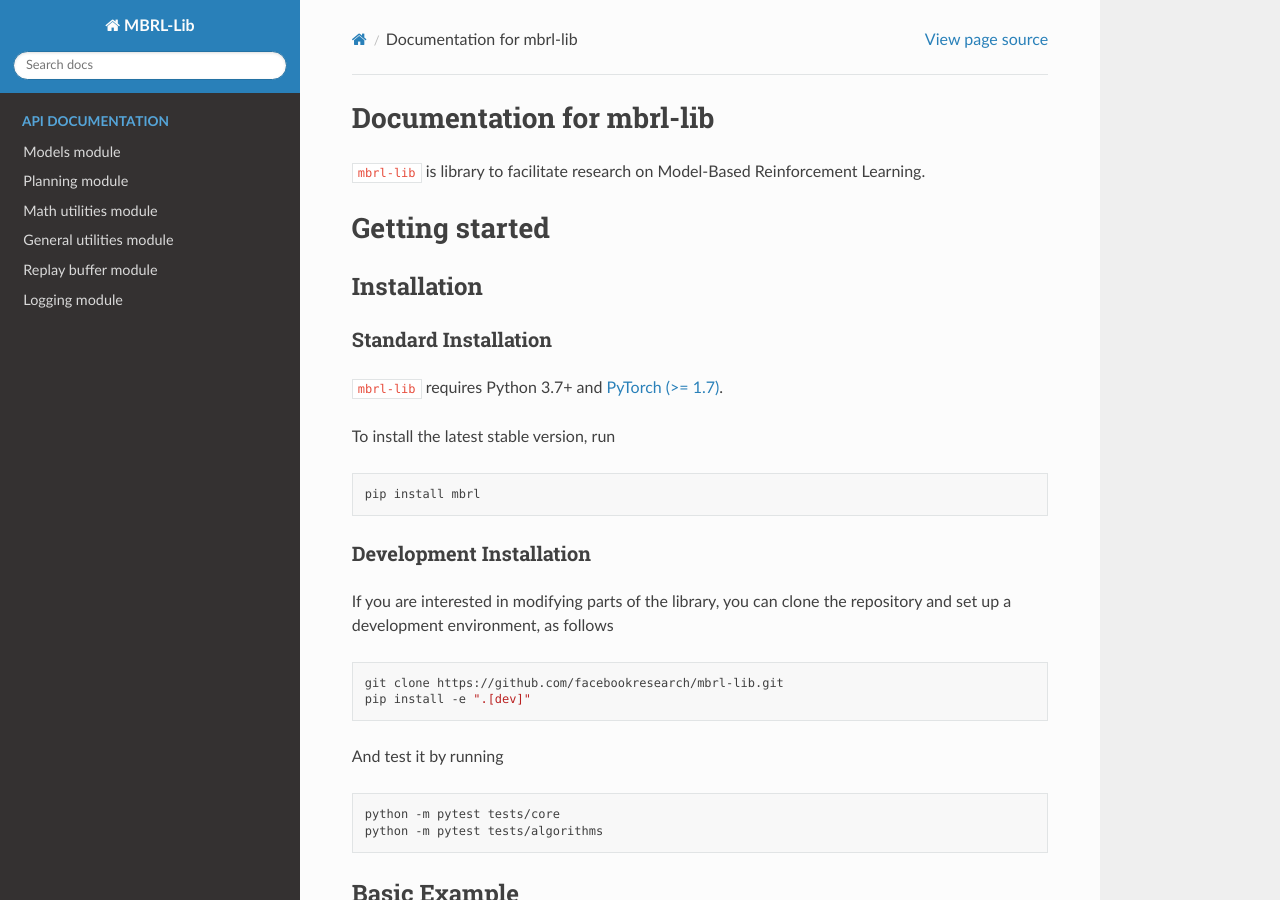
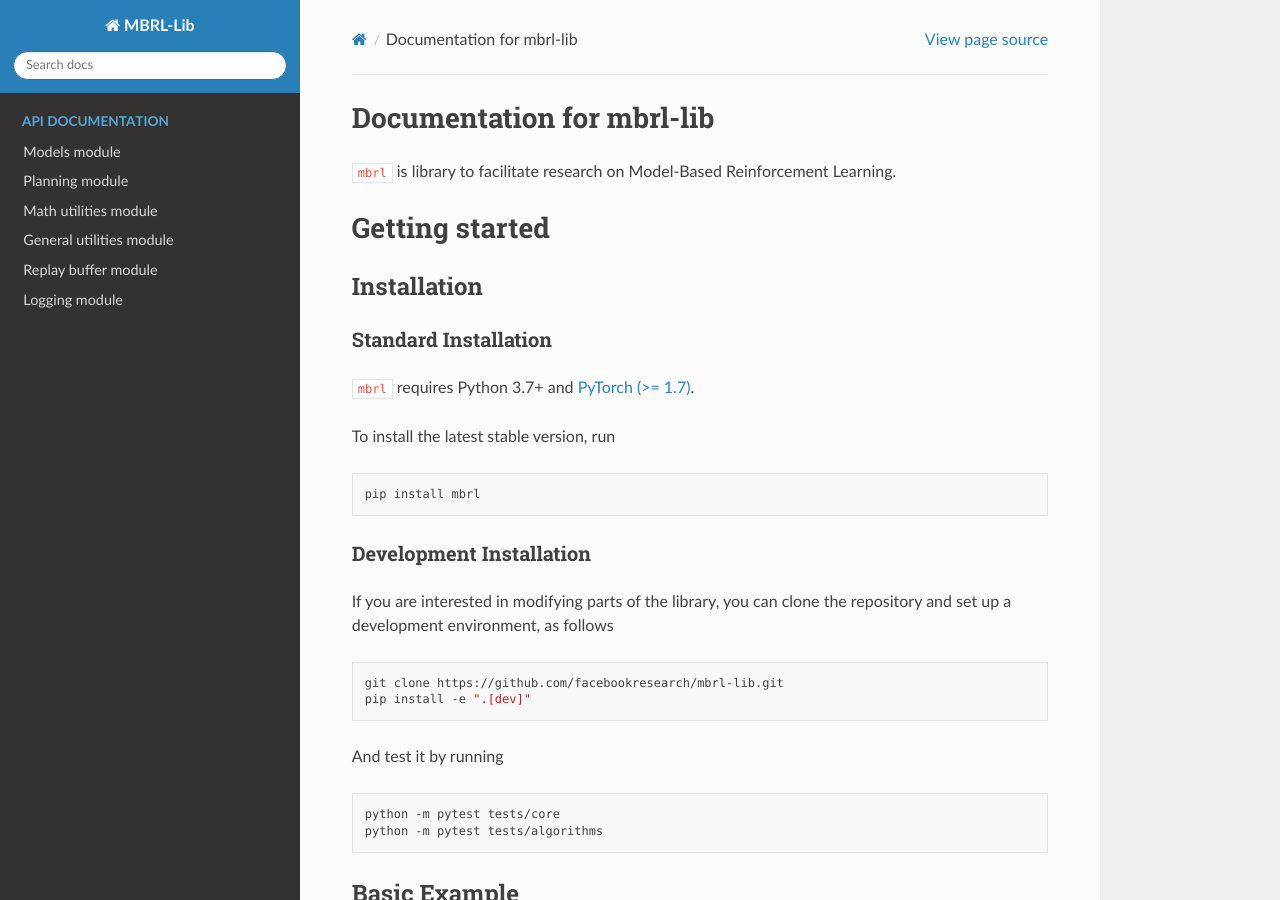
Before and after one commit to facebookresearch/mbrl-lib, a Sphinx documentation site: the page built from docs/index.rst, in a window 1280 px wide and 900 px high. Built offline with Sphinx 7.4.7 and the Read the Docs theme 2.0.0, drawn with Linux system fonts in a browser that asks for light colours.

Commit message:
Fixed library name in README

```diff
--- a/docs/index.rst
+++ b/docs/index.rst
@@ -1,6 +1,6 @@
 Documentation for mbrl-lib
 ========================================
-``mbrl-lib`` is library to facilitate research on Model-Based Reinforcement Learning.
+``mbrl`` is library to facilitate research on Model-Based Reinforcement Learning.
 
 Getting started
 ===============
@@ -10,7 +10,7 @@
 
 Standard Installation
 ^^^^^^^^^^^^^^^^^^^^^
-``mbrl-lib`` requires Python 3.7+ and `PyTorch (>= 1.7) <https://pytorch.org/>`_.
+``mbrl`` requires Python 3.7+ and `PyTorch (>= 1.7) <https://pytorch.org/>`_.
 
 To install the latest stable version, run
 
```
Also changed, not shown: README.md (+3 -3 lines).
